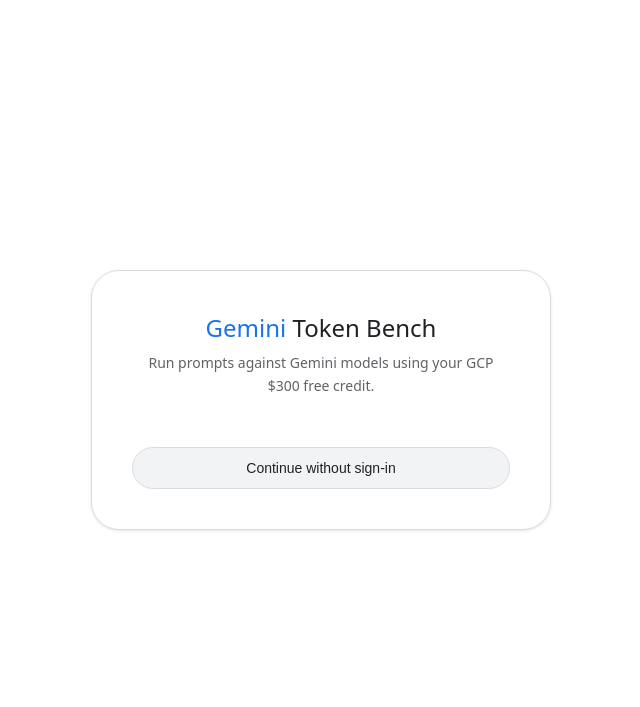
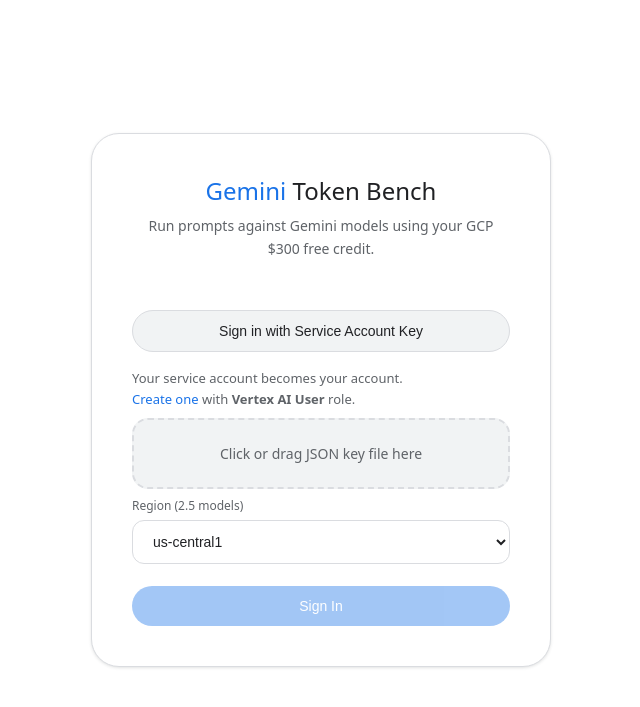
Before and after one commit to galencky/GCP-tokenbench, a Flask app: page / in a window 1280 px wide. Shown: the top 707 px of the page, without its empty margins (319-959 px from the left). Run offline with Flask 3, Linux system fonts and the light colour scheme; some libraries are stand-ins or nearby versions; some web fonts are replaced.

Commit message:
feat: implement service account key authentication for user login

```diff
--- a/app.py
+++ b/app.py
@@ -610,6 +610,53 @@ def auth_dev():
     return jsonify({"token": token, "user": {"name": name, "email": email, "picture": ""}, "hasKey": has_key, "projectId": config.get("project_id", ""), "clientEmail": config.get("client_email", "")})
 
 
+@app.route("/api/auth/key", methods=["POST"])
+def auth_key():
+    """Authenticate by uploading a service account key. The key's client_email
+    becomes the user identity. Used when Google Sign-In is unavailable."""
+    data = request.json or {}
+    sa_key_raw = data.get("serviceAccountKey", "")
+    if not sa_key_raw:
+        return jsonify({"error": "Missing key"}), 400
+    try:
+        sa_key = json.loads(sa_key_raw) if isinstance(sa_key_raw, str) else sa_key_raw
+    except json.JSONDecodeError:
+        return jsonify({"error": "Invalid JSON key"}), 400
+    if not isinstance(sa_key, dict):
+        return jsonify({"error": "Invalid key format"}), 400
+    client_email = sa_key.get("client_email", "").strip()
+    project_id = sa_key.get("project_id", "").strip()
+    if not client_email:
+        return jsonify({"error": "Service account key missing client_email"}), 400
+    try:
+        get_access_token(sa_key)
+    except Exception as e:
+        return jsonify({"error": f"Key validation failed: {e}"}), 400
+    # Save the encrypted key tied to the SA's client_email as the user identity
+    save_user_sa_key(client_email, sa_key)
+    if db:
+        conn = _get_conn()
+        try:
+            with conn.cursor() as cur:
+                cur.execute("""
+                    INSERT INTO users (email, name, updated_at)
+                    VALUES (%s, %s, NOW())
+                    ON CONFLICT (email) DO UPDATE SET name=EXCLUDED.name, updated_at=NOW()
+                """, (client_email, project_id))
+            conn.commit()
+        finally:
+            conn.close()
+    display_name = project_id or client_email.split("@")[0]
+    token = create_token(client_email, display_name, "")
+    return jsonify({
+        "token": token,
+        "user": {"name": display_name, "email": client_email, "picture": ""},
+        "hasKey": True,
+        "projectId": project_id,
+        "clientEmail": client_email,
+    })
+
+
 @app.route("/api/auth/verify", methods=["POST"])
 @require_auth
 def auth_verify():
--- a/templates/index.html
+++ b/templates/index.html
@@ -221,7 +221,16 @@ body{font-family:'Google Sans',system-ui,-apple-system,sans-serif;background:var
     <h1><span>Gemini</span> Token Bench</h1>
     <p>Run prompts against Gemini models using your GCP $300 free credit.</p>
     <div id="g-btn" style="display:inline-block;margin-bottom:16px"></div><br>
-    {% if dev_login %}<button class="btn" id="dev-bypass" style="background:var(--surface2);color:var(--text);border:1px solid var(--border);margin-top:8px">Continue without sign-in</button>{% endif %}
+    <button class="btn" id="key-login-btn" style="background:var(--surface2);color:var(--text);border:1px solid var(--border);margin-top:8px">Sign in with Service Account Key</button>
+    <div id="key-login-panel" class="hidden" style="margin-top:16px;text-align:left">
+      <p style="font-size:13px;color:var(--dim);margin:8px 0">Your service account becomes your account.<br><a href="https://console.cloud.google.com/iam-admin/serviceaccounts" target="_blank">Create one</a> with <b>Vertex AI User</b> role.</p>
+      <input type="file" id="login-sa-f" accept=".json" style="display:none">
+      <div class="fd" id="login-fd" onclick="document.getElementById('login-sa-f').click()">Click or drag JSON key file here</div>
+      <div id="login-sa-st"></div>
+      <label>Region (2.5 models)</label>
+      <select id="login-setup-reg"><option value="us-central1">us-central1</option><option value="us-east4">us-east4</option><option value="us-west1">us-west1</option><option value="europe-west1">europe-west1</option><option value="asia-southeast1">asia-southeast1</option></select>
+      <button class="btn btn-p" id="login-save-btn" onclick="loginWithKey()" disabled style="width:100%;margin-top:8px">Sign In</button>
+    </div>
   </div>
 </div>
 
@@ -489,16 +498,56 @@ async function onGL(r){
 
 function parseJwt(t){const b=t.split('.')[1].replace(/-/g,'+').replace(/_/g,'/');return JSON.parse(decodeURIComponent(atob(b).split('').map(c=>'%'+('00'+c.charCodeAt(0).toString(16)).slice(-2)).join('')))}
 
-// Dev bypass (only shown when DEV_LOGIN=true on server)
-const devBtn=document.getElementById('dev-bypass');
-if(devBtn)devBtn.onclick=async()=>{
-  const resp=await fetch('/api/auth/dev',{method:'POST',headers:{'Content-Type':'application/json'},body:JSON.stringify({email:'dev@localhost',name:'Local Dev'})});
-  if(!resp.ok){const e=await resp.json();alert(e.error||'Dev login failed');return}
+// Service Account Key login (key acts as the account identity)
+let loginKeyRaw=null;
+document.getElementById('key-login-btn').onclick=()=>{
+  const p=document.getElementById('key-login-panel');
+  p.classList.toggle('hidden');
+};
+const lSaF=document.getElementById('login-sa-f'),lFd=document.getElementById('login-fd');
+lSaF.addEventListener('change',e=>handleLoginFile(e.target.files[0]));
+lFd.addEventListener('dragover',e=>{e.preventDefault();lFd.classList.add('on')});
+lFd.addEventListener('dragleave',()=>lFd.classList.remove('on'));
+lFd.addEventListener('drop',e=>{e.preventDefault();lFd.classList.remove('on');handleLoginFile(e.dataTransfer.files[0])});
+function handleLoginFile(f){
+  if(!f)return;
+  const r=new FileReader();
+  r.onload=ev=>{
+    try{
+      const k=JSON.parse(ev.target.result);
+      loginKeyRaw=ev.target.result;
+      const st=document.getElementById('login-sa-st');
+      st.style.color='var(--accent)';
+      st.textContent='Loaded: '+(k.client_email||f.name);
+      document.getElementById('login-save-btn').disabled=false;
+      lFd.textContent=f.name;lFd.classList.add('on');
+    }catch{
+      const st=document.getElementById('login-sa-st');
+      st.style.color='var(--danger)';
+      st.textContent='Invalid JSON';
+    }
+  };
+  r.readAsText(f);
+}
+async function loginWithKey(){
+  if(!loginKeyRaw)return;
+  const b=document.getElementById('login-save-btn');
+  b.disabled=true;b.textContent='Validating...';
+  region=document.getElementById('login-setup-reg').value;
+  const resp=await fetch('/api/auth/key',{method:'POST',headers:{'Content-Type':'application/json'},body:JSON.stringify({serviceAccountKey:loginKeyRaw})});
   const d=await resp.json();
-  authToken=d.token;user=d.user;
+  if(!resp.ok||d.error){
+    const st=document.getElementById('login-sa-st');
+    st.style.color='var(--danger)';
+    st.textContent=d.error||'Login failed';
+    b.disabled=false;b.textContent='Sign In';
+    return;
+  }
+  authToken=d.token;user=d.user;projectId=d.projectId;
   localStorage.setItem('tb-token',authToken);localStorage.setItem('tb-user',JSON.stringify(user));
-  if(d.hasKey){projectId=d.projectId;showApp()}else{showKeyScreen()}
-};
+  loginKeyRaw=null;
+  showApp();
+}
 
 async function afterLogin(){
   // Verify existing token with backend
```
Also changed, not shown: 2 other files.
